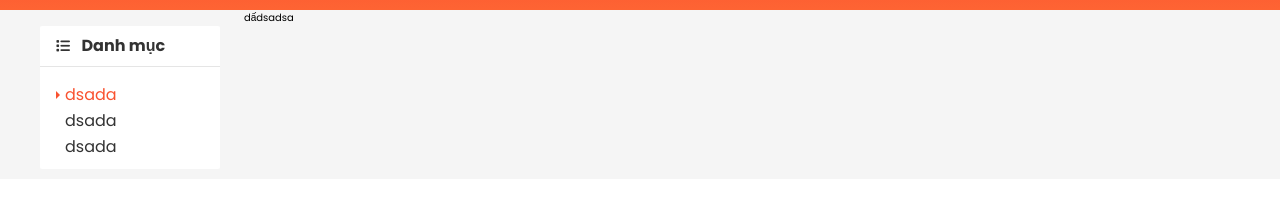
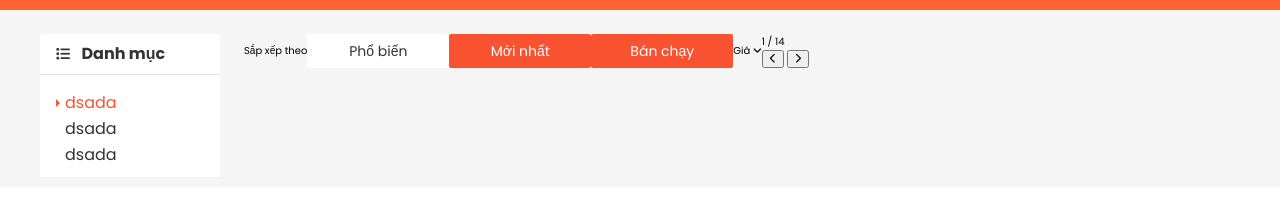
Before and after one commit to thaiduong1705/shopee, a plain HTML site: page index.html in a window 1280 px wide. Shown: the part 110-310 px from the top of the page. Drawn offline with nearby package versions, Linux system fonts and the light colour scheme.

Commit message:
bài 152

```diff
--- a/assets/css/base.css
+++ b/assets/css/base.css
@@ -101,7 +101,7 @@ html {
     outline: none;
     cursor: pointer;
     color: var(--text-color);
-    background: none;
+    background: #ffffff;
     display: flex;
     justify-content: center;
     align-items: center;
@@ -120,3 +120,8 @@ html {
 .btn.btn__link {
     height: 32px;
 }
+
+/* Padding */
+.pt-24 {
+    padding-top: 24px;
+}
--- a/assets/css/main.css
+++ b/assets/css/main.css
@@ -862,6 +862,7 @@
     color: var(--text-color);
     padding: 12px 16px;
     border-bottom: 1px solid rgba(0, 0, 0, 0.1);
+    margin-top: 0px;
 }
 
 .category__heading-icon {
@@ -904,3 +905,9 @@
     color: var(--primary-color);
     right: -4px;
 }
+
+/* Home */
+.home-filter {
+    display: flex;
+    align-items: center ;
+}
--- a/index.html
+++ b/index.html
@@ -251,7 +251,7 @@
 
         <div class="app__container">
             <div class="grid">
-                <div class="grid__row">
+                <div class="grid__row pt-24">
                     <div class="grid__column-2">
                         <nav class="category">
                             <h3 class="category__heading">
@@ -273,7 +273,35 @@
                     </div>
 
                     <div class="grid__column-10">
-                        dấdsadsa
+                        <div class="home-filter">
+                            <span class="home-filter__title">
+                                Sắp xếp theo
+                            </span>
+                            <button class="btn ">Phổ biến</button>
+                            <button class="btn btn--primary">Mới nhất</button>
+                            <button class="btn btn--primary">Bán chạy</button>
+
+                            <div class="select-input">
+                                <span class="select-input__label">Giá</span>
+                                <i class="fa-solid fa-angle-down"></i>
+                            </div>
+
+                            <div class="home-filter__paginator">
+                                <span class="home-filter__paginator-num">
+                                    <span class="home-filter__paginator-current">1</span>
+                                    /
+                                    <span class="home-filter__paginator-total">14</span>
+                                </span>
+                                <div class="home-filter__paginator-controls">
+                                    <button class="home-filter__paginator-controls--prev">
+                                        <i class="fa-solid fa-chevron-left"></i>
+                                    </button>
+                                    <button class="home-filter__paginator-controls--next">
+                                        <i class="fa-solid fa-chevron-right"></i>
+                                    </button>
+                                </div>
+                            </div>
+                        </div>
                     </div>
                 </div>
             </div>
```
